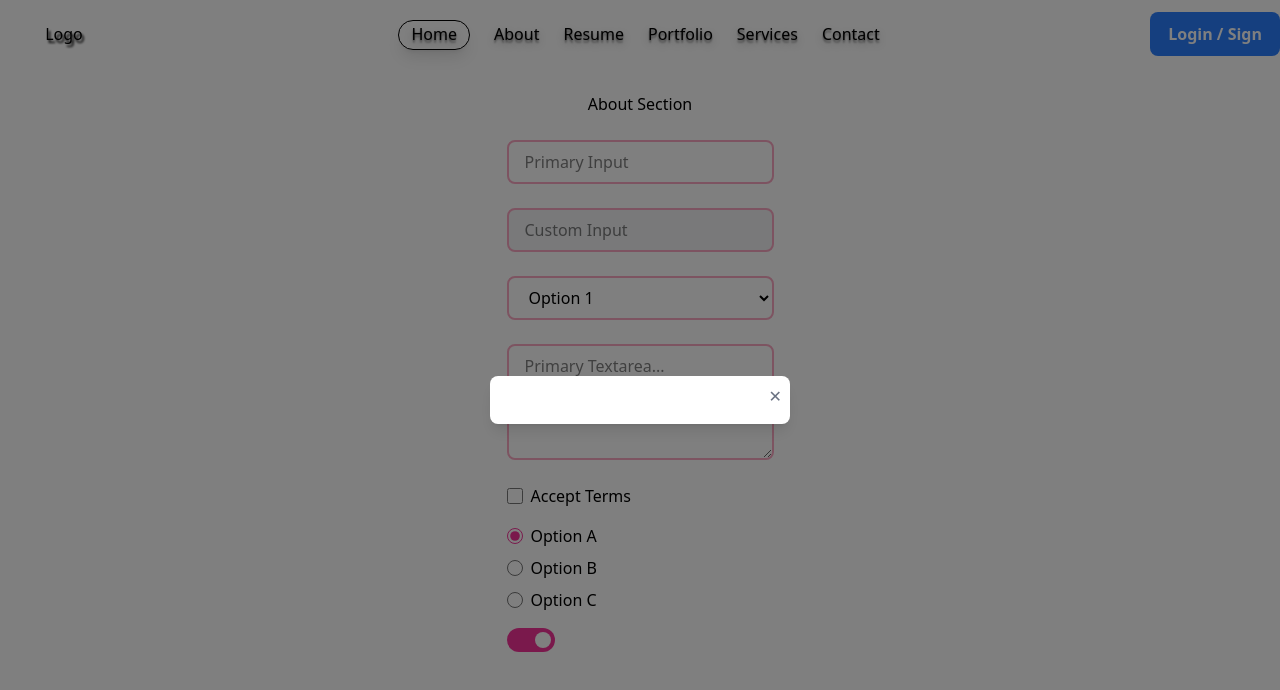
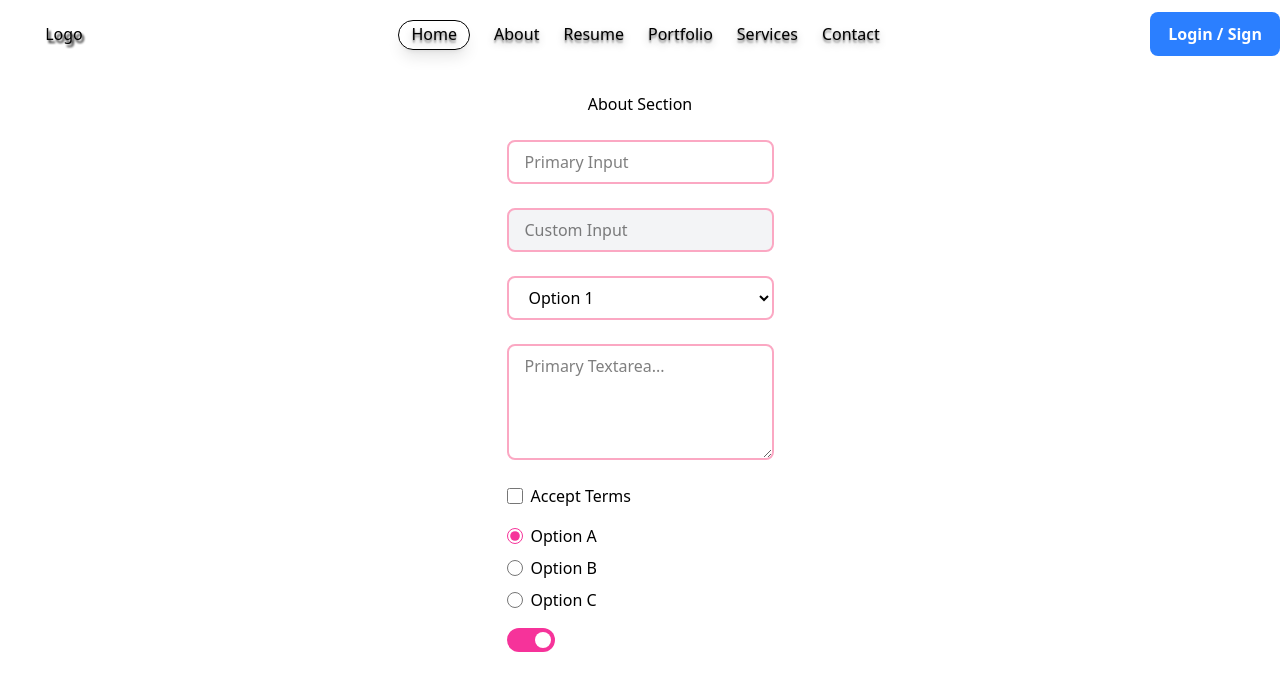
Before and after one commit to awaisfaryad25/react-basic-project, a React (Vite) app: page / in a window 1280 px wide. Shown: the top 690 px of the page. Built offline with nearby package versions, Linux system fonts and the light colour scheme.

Commit message:
code fix

```diff
--- a/src/components/global/Modal.jsx
+++ b/src/components/global/Modal.jsx
@@ -1,4 +1,4 @@
-import React from "react";
+
 
 const Modal = ({ open, onClose, children }) => {
   if (!open) return null;
--- a/src/components/home/About.jsx
+++ b/src/components/home/About.jsx
@@ -36,7 +36,7 @@ const About = ({ id }) => (
         onChange={console.log}
       />
       <Switch checked={true} onChange={() => {}} />
-      <Modal open={true}  />
+      <Modal   />
 
     </div>
   </div>
```
